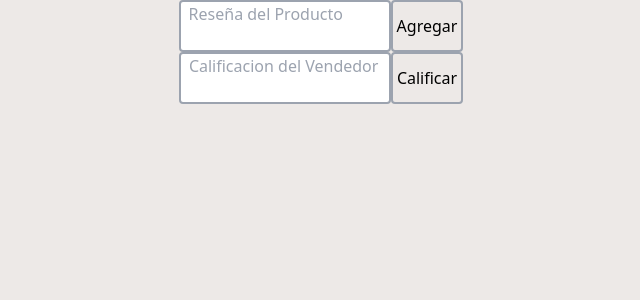
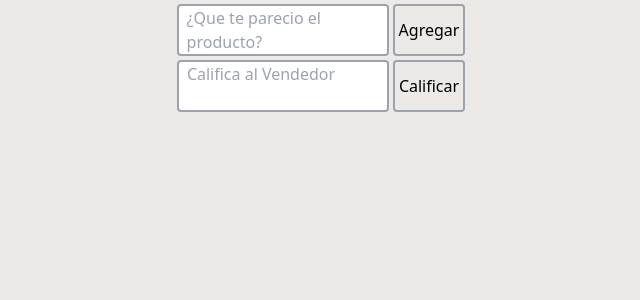
Before and after one commit to sebastian-trx/ganga-app, a React (Create React App) app in the folder Ganga/client/: page /agregarreview in a window 1280 px wide. Shown: the top 300 px of the page, without its empty margins (319-959 px from the left). Built offline with nearby package versions, Linux system fonts and the light colour scheme; no server answers.

Commit message:
User and Seller Panels modifieds

```diff
--- a/Ganga/client/src/Components/Panels/UserPanel/uSidebar.jsx
+++ b/Ganga/client/src/Components/Panels/UserPanel/uSidebar.jsx
@@ -14,7 +14,7 @@ export default function UserSidebar({productos, verProductos}) {
 
     return (
         <div className={s.sidebar}>
-            <h3 className="p-10 pt-32 pl-16 text-3xl opacity-60">opciones</h3>
+            <h3 className="p-10 pt-32 pl-16 text-3xl opacity-60">Opciones</h3>
             <ul>
                 <li className="p-8  text-xl hover:bg-gray-400">
                     <button onClick={Toggle}>Mis Datos</button>
--- a/Ganga/client/src/Components/Panels/VendorPanel/vPanel.jsx
+++ b/Ganga/client/src/Components/Panels/VendorPanel/vPanel.jsx
@@ -73,7 +73,7 @@ export default function VendorPanel({ user }) {
                       verCompras={verCompras}
                     />
                   </div>
-                  <div className={s.usuariosBody}>
+                  <div className={s.body}>
                     <PurchaseList orders={userOrders} />
                   </div>
                 </div>
--- a/Ganga/client/src/Components/Panels/VendorPanel/vPurchaseList.jsx
+++ b/Ganga/client/src/Components/Panels/VendorPanel/vPurchaseList.jsx
@@ -1,45 +1,44 @@
-import React from 'react'
-import { Review } from '../../Reviews/Review.jsx'
+import React from "react";
+import { Review } from "../../Reviews/Review.jsx";
 
-
-export default function PurchaseList({orders}) {
-
+export default function PurchaseList({ orders }) {
   for (var i = 0; i < orders.length; i++) {
     for (var j = 0; j < orders[i].productInfo.length; j++) {
-        orders[i].productInfo[j].date = orders[i].createdAt.slice(0,10)
-        orders[i].productInfo[j].total = orders[i].productInfo[j].quantity * orders[i].productInfo[j].price
+      orders[i].productInfo[j].date = orders[i].createdAt.slice(0, 10);
+      orders[i].productInfo[j].total =
+        orders[i].productInfo[j].quantity * orders[i].productInfo[j].price;
     }
   }
 
-let Products = orders.map(o => o.productInfo);
+  let Products = orders.map((o) => o.productInfo);
   let products = Products.flat().reverse();
 
   return (
     <div>
       <div class="flex justify-center my-6">
-            <div class="flex flex-col w-full p-8 text-gray-800 bg-white shadow-lg pin-r pin-y md:w-4/5 lg:w-4/5">
+        <div class="flex flex-col w-full p-8 text-gray-800 bg-white shadow-lg pin-r pin-y md:w-11/12 lg:w-11/12">
           <div class="flex-1">
-                    {products?.length !== 0 ?
+            {products?.length !== 0 ? (
               <table class="w-full text-sm lg:text-base" cellspacing="0">
                 <thead>
                   <tr class="h-12 uppercase">
-                                <th class="hidden md:table-cell">
+                    <th class="hidden md:table-cell"></th>
+                    <th class="text-left">Producto</th>
+                    {/* <th class="hidden text-left md:table-cell">Fecha</th> */}
+                    <th class="lg:text-right text-left pl-5 lg:pl-0">
+                      <span class="lg:hidden" title="Quantity">
+                        Cant
+                      </span>
+                      <span class="hidden lg:inline">Cant</span>
                     </th>
-                                <th class="text-left">Producto</th>
-                                <th class="hidden text-left md:table-cell">Fecha</th>
-                                    <th class="lg:text-right text-left pl-5 lg:pl-0">
-                                        <span class="lg:hidden" title="Quantity">Cant</span>
-                                        <span class="hidden lg:inline">Cantidad</span>
-                                    </th>
-                                    <th
-                                    class="text-right">Precio</th>
-
+                    <th class="text-right">Precio</th>
                     <th class="text-right">Total</th>
                   </tr>
+                  <th class="text-right"></th>
                 </thead>
                 <tbody>
-                        {products?.length !== 0
-                ? products?.map((el) => (
+                  {products?.length !== 0 ? (
+                    products?.map((el) => (
                       <tr key={el.id}>
                         <td class="hidden pb-4 md:table-cell">
                           <img
@@ -50,10 +49,11 @@ let products = Products.flat().reverse();
                         </td>
                         <td>
                           <p class="mb-2 md:ml-4">{el.name}</p>
+                          <p class="mb-2 md:ml-4">Fecha: {el.date}</p>
+                          <p class="mb-2 md:ml-4">Vendedor: </p>
                         </td>
-                      <td class="hidden md:table-cell">
-                      <p class="mb-2">{el.date}</p>
-                      </td>
+                        {/* <td class="hidden md:table-cell">
+                      </td> */}
                         <td class="text-right">
                           <span class="text-sm lg:text-base font-medium">
                             {el.quantity}
@@ -61,47 +61,45 @@ let products = Products.flat().reverse();
                         </td>
                         <td class="text-right">
                           <span class="text-sm lg:text-base font-medium">
-                          $ {el.price}
-                          {console.log('soy el product mapeado: ', el)}
+                            ${el.price}
+                            {/* {console.log('soy el product mapeado: ', el)} */}
                           </span>
                         </td>
                         <td class="text-right">
                           <span class="text-sm lg:text-base font-medium">
-                          $ {el.price * el.quantity}
+                            ${el.price * el.quantity}
                           </span>
                         </td>
+                        <td class="text-right">
                           <Review idUser={el.userId} idProduct={el.id} />
+                        </td>
                       </tr>
                     ))
-                :
+                  ) : (
                     <tr>
-                      <td class="hidden pb-4 md:table-cell">
-                      </td>
+                      <td class="hidden pb-4 md:table-cell"></td>
                       <td>
-                          <p class="mb-2 md:ml-4">NO SE HAN REGISTRADO COMPRAS AUN...</p>
+                        <p class="mb-2 md:ml-4">
+                          NO SE HAN REGISTRADO COMPRAS AUN...
+                        </p>
                       </td>
                       <td class="justify-center md:justify-end md:flex mt-6">
                         <div class="w-20 h-10">
-                          <div class="relative flex flex-row w-full h-8">
-                          </div>
+                          <div class="relative flex flex-row w-full h-8"></div>
                         </div>
                       </td>
-                      <td class="hidden text-right md:table-cell">
-                      </td>
-                      <td class="text-right">
-                      </td>
+                      <td class="hidden text-right md:table-cell"></td>
+                      <td class="text-right"></td>
                     </tr>
-                }
+                  )}
                 </tbody>
               </table>
-                    :
-                     <div>
-                         NO SE HAN REGISTRADO COMPRAS AUN...
-                     </div>
-                }
+            ) : (
+              <div>NO SE HAN REGISTRADO COMPRAS AUN...</div>
+            )}
           </div>
         </div>
       </div>
     </div>
-    )
+  );
 }
--- a/Ganga/client/src/Components/Reviews/Review.jsx
+++ b/Ganga/client/src/Components/Reviews/Review.jsx
@@ -70,18 +70,18 @@ export function Review ({idUser, idProduct}){
         <div>
             <form>
 
-        <div class="flex item-center content-center justify-center">
+        <div class="flex item-center content-center justify-center my-1">
           <textarea
             className="h-19 border-gray-400 border-2 rounded pl-2 resize-none"
             name="description"
             type="text"
-            placeholder="Reseña del Producto"
+            placeholder="¿Que te parecio el producto?"
             value={input.description}
             onChange={handleChange}
           ></textarea>
           {errors.description && <p>{errors.description}</p>}
         <button
-          className="border-gray-400 border-2 rounded px-1 text-s"
+          className="border-gray-400 border-2 rounded ml-1 px-1 text-s"
           type="text"
           value="submit"
           onClick={handleSubmitReviewProduct}
@@ -91,18 +91,18 @@ export function Review ({idUser, idProduct}){
         </button>
         </div>
 
-        <div class="flex item-center content-center justify-center">
+        <div class="flex item-center content-center justify-center my-1">
           <textarea
             className="h-19 border-gray-400 border-2 rounded pl-2 resize-none"
             name="qualificacion"
             type="text"
-            placeholder="Calificacion del Vendedor"
+            placeholder="Califica al Vendedor"
             value={input.qualificacion}
             onChange={handleChange}
           ></textarea>
           {errors.qualificacion && <p>{errors.qualificacion}</p>}
         <button
-          className="border-gray-400 border-2 rounded px-1 py-1 text-m"
+          className="border-gray-400 border-2 rounded ml-1 px-1 text-s"
           type="text"
           value="submit"
           onClick={handleSubmitReviewUser}
```
Also changed, not shown: Ganga/client/src/Components/Panels/UserPanel/uPurchaseList.jsx (+3 -7 lines). Lines whose indentation alone changed are shown as unchanged.
